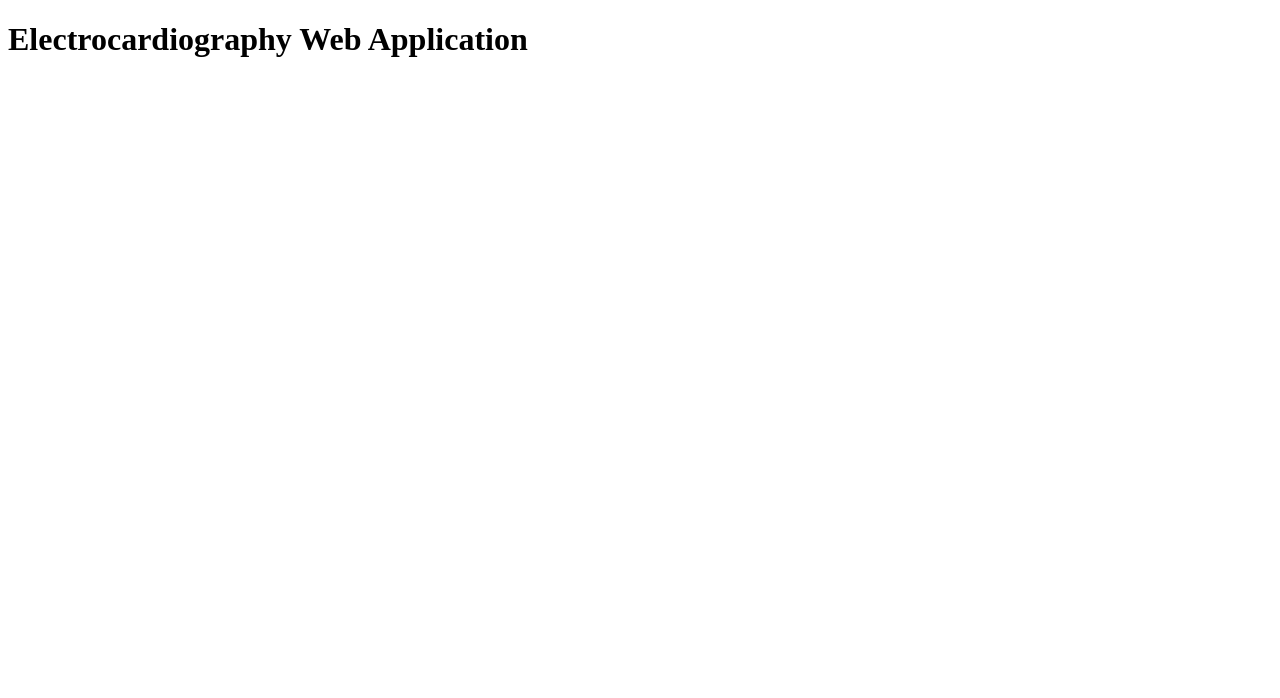
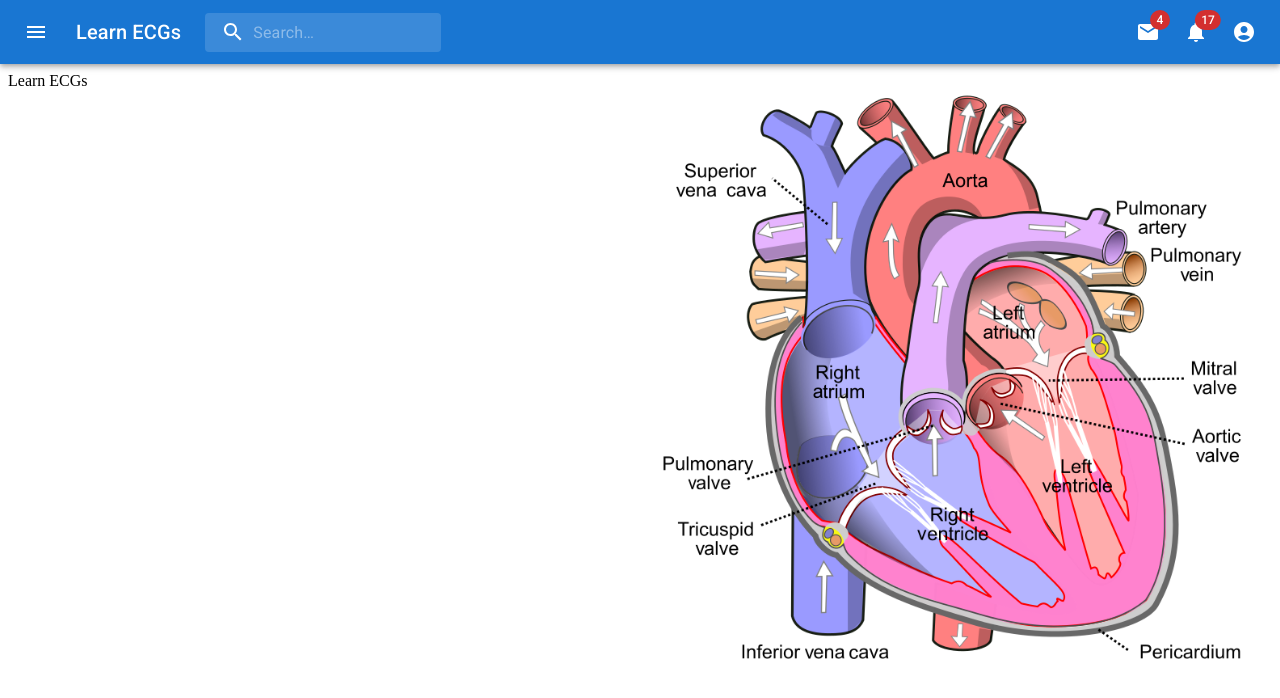
Before and after one commit to jackgibson1/ecg-frontend, a React (Create React App) app: page / in a window 1280 px wide. Shown: the top 698 px of the page. Built offline with nearby package versions, Linux system fonts and the light colour scheme.

Commit message:
Added navbar to homescreen along with first text and image

```diff
--- a/src/App.js
+++ b/src/App.js
@@ -1,11 +1,24 @@
 /* eslint-disable react/jsx-filename-extension */
 import React from 'react';
+import { Grid, Box } from '@mui/material';
+import NavigationBar from './components/NavigationBar';
+import heartImg from './assets/images/heart1.png';
 
 function App() {
   return (
-    <div className="App">
-      <h1>Electrocardiography Web Application</h1>
-    </div>
+    <Grid container>
+      <Grid container>
+        <NavigationBar />
+      </Grid>
+      <Grid item justifyItems="center" alignItems="center" xs={12} lg={6}>
+        Learn ECGs
+      </Grid>
+      <Grid item justifyItems="center" alignItems="center" xs={12} lg={6}>
+        <Box component="span">
+          <img style={{ maxWidth: '100%' }} src={heartImg} alt="heart diagram" />
+        </Box>
+      </Grid>
+    </Grid>
   );
 }
 
--- a/src/components/navbar.jsx
+++ b/src/components/NavigationBar.jsx
@@ -56,7 +56,7 @@ const StyledInputBase = styled(InputBase)(({ theme }) => ({
   },
 }));
 
-export default function PrimarySearchAppBar() {
+export default function NavigationBar() {
   const [anchorEl, setAnchorEl] = React.useState(null);
   const [mobileMoreAnchorEl, setMobileMoreAnchorEl] = React.useState(null);
 
@@ -84,16 +84,10 @@ export default function PrimarySearchAppBar() {
   const renderMenu = (
     <Menu
       anchorEl={anchorEl}
-      anchorOrigin={{
-        vertical: 'top',
-        horizontal: 'right',
-      }}
+      anchorOrigin={{ vertical: 'top', horizontal: 'right' }}
       id={menuId}
       keepMounted
-      transformOrigin={{
-        vertical: 'top',
-        horizontal: 'right',
-      }}
+      transformOrigin={{ vertical: 'top', horizontal: 'right' }}
       open={isMenuOpen}
       onClose={handleMenuClose}
     >
@@ -106,16 +100,10 @@ export default function PrimarySearchAppBar() {
   const renderMobileMenu = (
     <Menu
       anchorEl={mobileMoreAnchorEl}
-      anchorOrigin={{
-        vertical: 'top',
-        horizontal: 'right',
-      }}
+      anchorOrigin={{ vertical: 'top', horizontal: 'right' }}
       id={mobileMenuId}
       keepMounted
-      transformOrigin={{
-        vertical: 'top',
-        horizontal: 'right',
-      }}
+      transformOrigin={{ vertical: 'top', horizontal: 'right' }}
       open={isMobileMenuOpen}
       onClose={handleMobileMenuClose}
     >
@@ -156,7 +144,7 @@ export default function PrimarySearchAppBar() {
 
   return (
     <Box sx={{ flexGrow: 1 }}>
-      <AppBar position="static">
+      <AppBar position="absolute">
         <Toolbar>
           <IconButton
             size="large"
@@ -173,7 +161,7 @@ export default function PrimarySearchAppBar() {
             component="div"
             sx={{ display: { xs: 'none', sm: 'block' } }}
           >
-            MUI
+            Learn ECGs
           </Typography>
           <Search>
             <SearchIconWrapper>
@@ -228,6 +216,7 @@ export default function PrimarySearchAppBar() {
       </AppBar>
       {renderMobileMenu}
       {renderMenu}
+      <Toolbar />
     </Box>
   );
 }
```
Also changed, not shown: src/assets/images/heart1.png (added).
